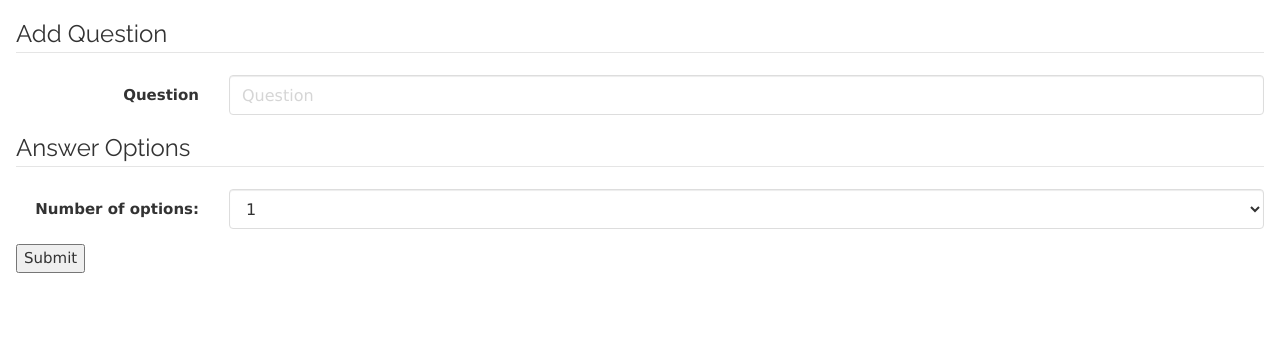
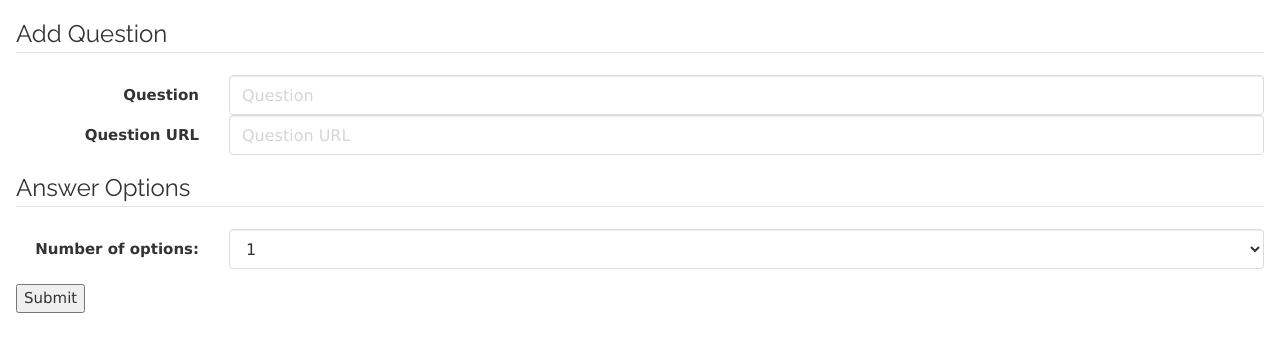
Before and after one commit to erdl/survey_admin, a Flask app: page /admin-dashboard in a window 1280 px wide. Shown: the top 352 px of the page. Run offline with Flask 2, Linux system fonts and the light colour scheme; some libraries are stand-ins or nearby versions.

Commit message:
added question url to database

```diff
--- a/app/schema.sql
+++ b/app/schema.sql
@@ -1,7 +1,8 @@
 drop table if exists question;
 create table question (
 	questionid 	integer primary key autoincrement,
-	questiontext 	text not null
+	questiontext 	text not null,
+	questionurl	text not null
 );
 
 drop table if exists response;
--- a/app/templates/admin_dashboard.html
+++ b/app/templates/admin_dashboard.html
@@ -15,6 +15,10 @@
 			<div class="col-lg-10">
 				<input type="text" class="form-control" name="question" id="question" placeholder="Question">
 			</div>
+			<label for="questionurl" class="col-lg-2 control-label">Question URL</label>
+			<div class="col-lg-10">
+				<input type="text" class="form-control" name="questionurl" id="question" placeholder="Question URL">
+			</div>
 		</div>
 	<legend>Answer Options</legend>
 		<div class="form-group">
@@ -26,6 +30,11 @@
 					<option>3</option>
 					<option>4</option>
 					<option>5</option>
+					<option>6</option>
+					<option>7</option>
+					<option>8</option>
+					<option>9</option>
+					<option>10</option>
 				</select>
 			</div>
 		</div>
--- a/app/templates/show_questions.html
+++ b/app/templates/show_questions.html
@@ -9,11 +9,13 @@ table, th, td {
 	<table style="width:100%">
 	<tr>
 		<th>Question Text</th>
+		<th>Question URL</th>
 		<th>Option Text</th>
 	</tr>
 	{% for question in questions %}
 		<tr>
 			<td>{{ question.questiontext }}</td>
+			<td>{{ question.questionurl }}</td>
 			<td>{{ question.optiontext }}</td>
 		</tr>
 	{% endfor %}
--- a/app/ubuntuStation.py
+++ b/app/ubuntuStation.py
@@ -4,6 +4,7 @@ import os
 import sqlite3
 from flask import Flask, request, session, g, redirect, url_for, abort, \
     render_template, flash
+import time
 
 #create the application
 app = Flask(__name__)
@@ -79,19 +80,22 @@ def admin():
 
 @app.route('/admin-dashboard', methods=['POST'])
 def admin_post():
+    querytime=time.time()
     db=get_db()
     numOptions=request.form['numOptions']
     question=request.form['question']
-    cur=db.execute('insert into question (questiontext) values (?)', [question])
+    questionurl=request.form['questionurl']
+    cur=db.execute('insert into question (questiontext, questionurl) values (?, ?)', [question, questionurl])
     db.commit()
     questionid=cur.lastrowid
     for i in range(int(numOptions)):
         cur=db.execute('insert into option (optiontext, questionid) values (?, ?)', (request.form['option['+str(i)+']'], questionid))
         db.commit()
-    result = db.execute('select question.questiontext, option.optiontext from question join option on question.questionid=option.questionid order by question.questiontext')
+    result = db.execute('select question.questiontext, question.questionurl, option.optiontext from question join option on question.questionid=option.questionid order by question.questiontext')
     entries=result.fetchall()
-    questions=[dict(questiontext=row[0], optiontext=row[1]) for row in entries]
+    questions=[dict(questiontext=row[0], questionurl=row[1], optiontext=row[2]) for row in entries]
     db.close()
+    print('runtime=', time.time()-querytime)
     return render_template('show_questions.html', questions=questions)
 
 @app.route('/login', methods=['GET', 'POST'])
```
Also changed, not shown: app/ubuntuStation.db.
